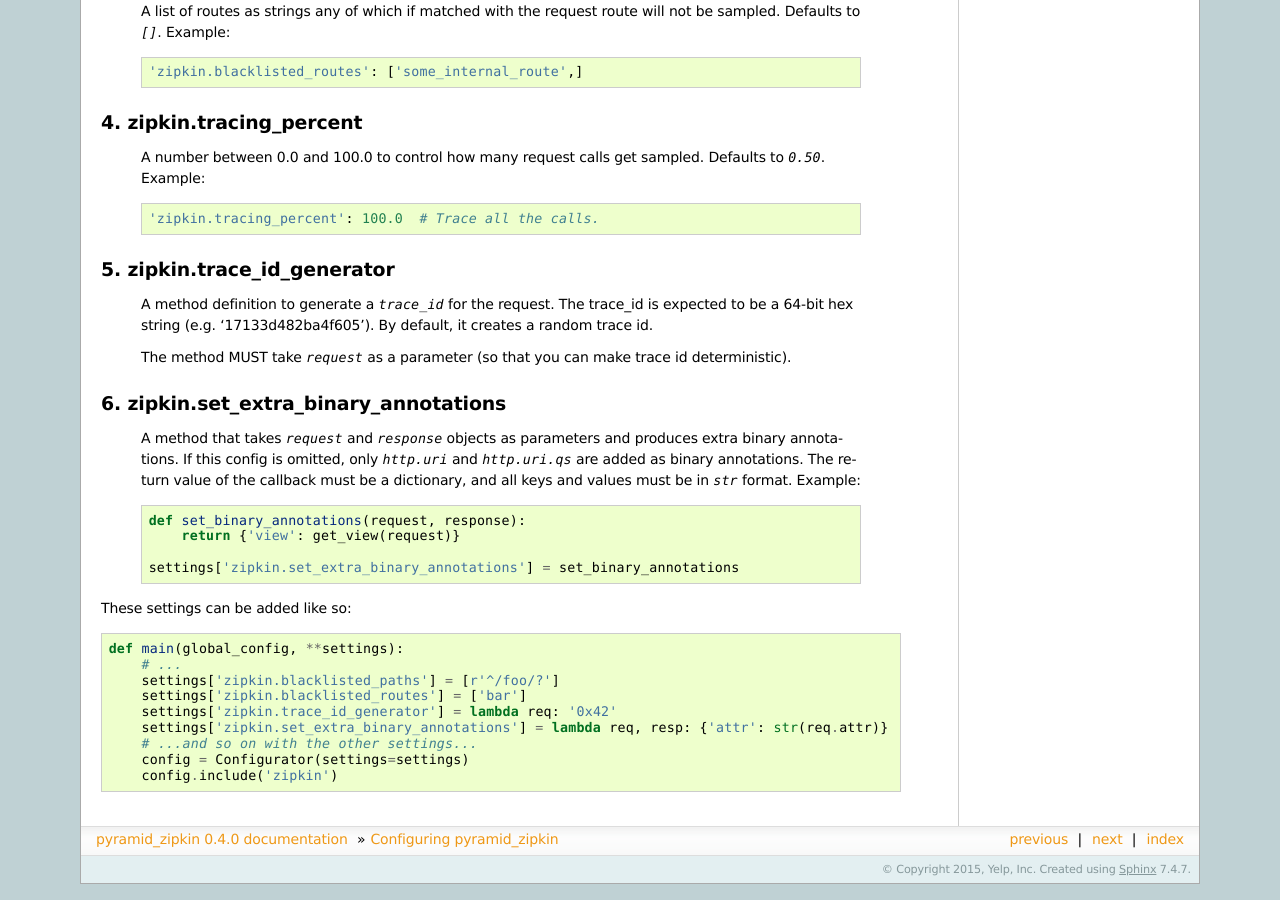
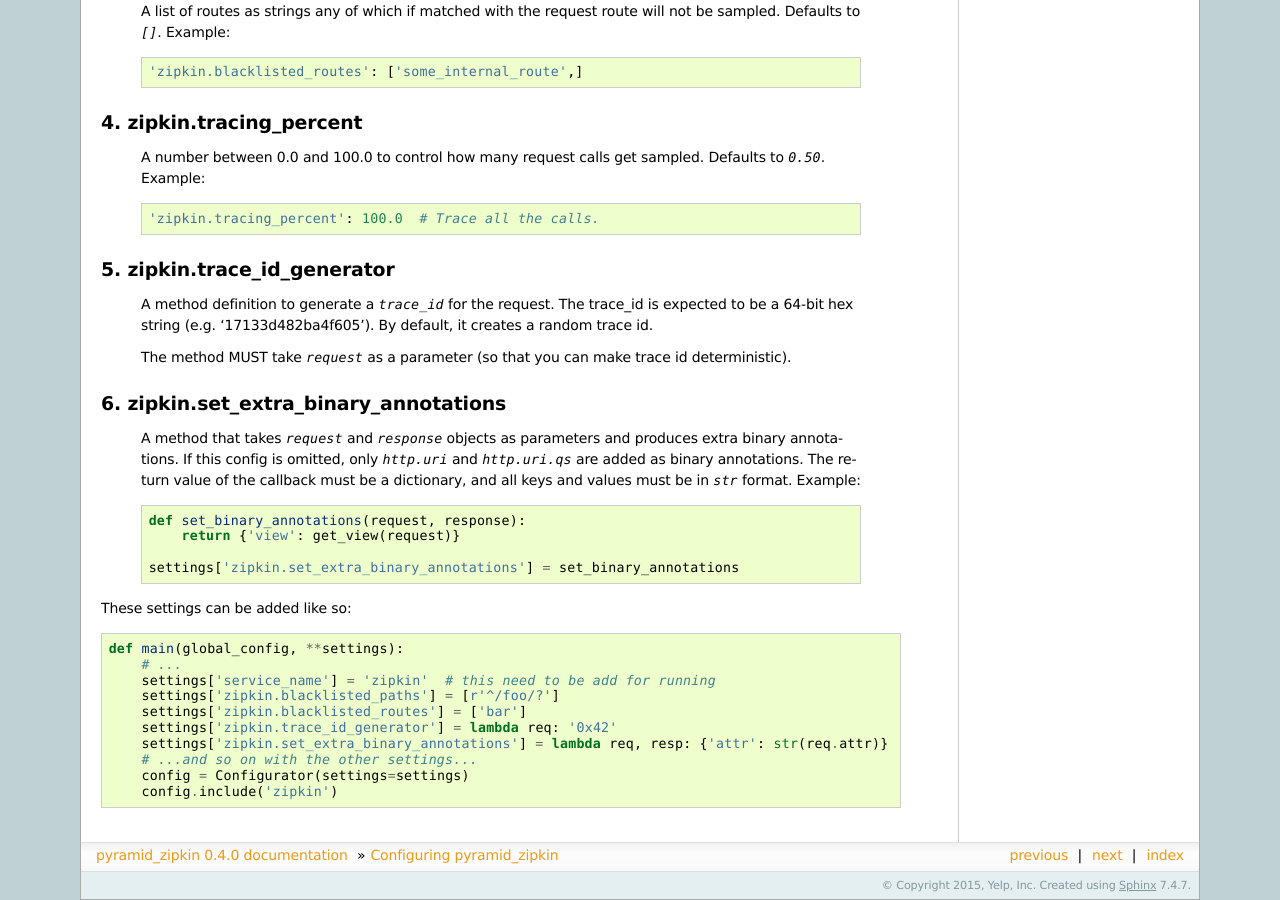
Before and after one commit to Yelp/pyramid_zipkin, a Sphinx documentation site: the page built from docs/source/configuring_zipkin.rst, in a window 1280 px wide and 900 px high, scrolled down 1379 px. Built offline with Sphinx 7.4.7, drawn with Linux system fonts in a browser that asks for light colours.

Commit message:
Update configuring_zipkin.rst
if do not add settings['service_name'], it will occurs following error:
service_name = request.registry.settings['service_name']
KeyError: 'service_name'

```diff
--- a/docs/source/configuring_zipkin.rst
+++ b/docs/source/configuring_zipkin.rst
@@ -134,6 +134,7 @@
 
         def main(global_config, **settings):
             # ...
+            settings['service_name'] = 'zipkin'  # this need to be add for running
             settings['zipkin.blacklisted_paths'] = [r'^/foo/?']
             settings['zipkin.blacklisted_routes'] = ['bar']
             settings['zipkin.trace_id_generator'] = lambda req: '0x42'
```
